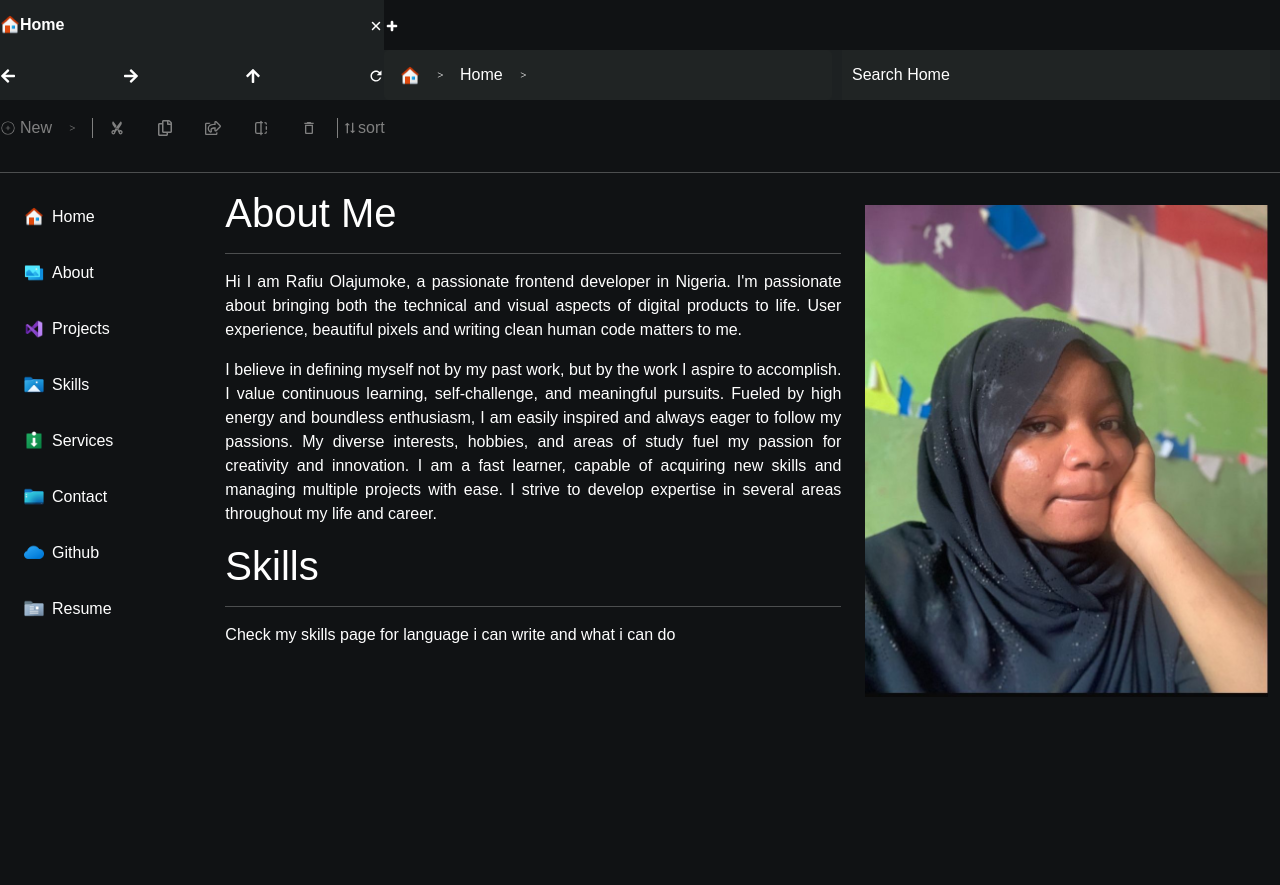
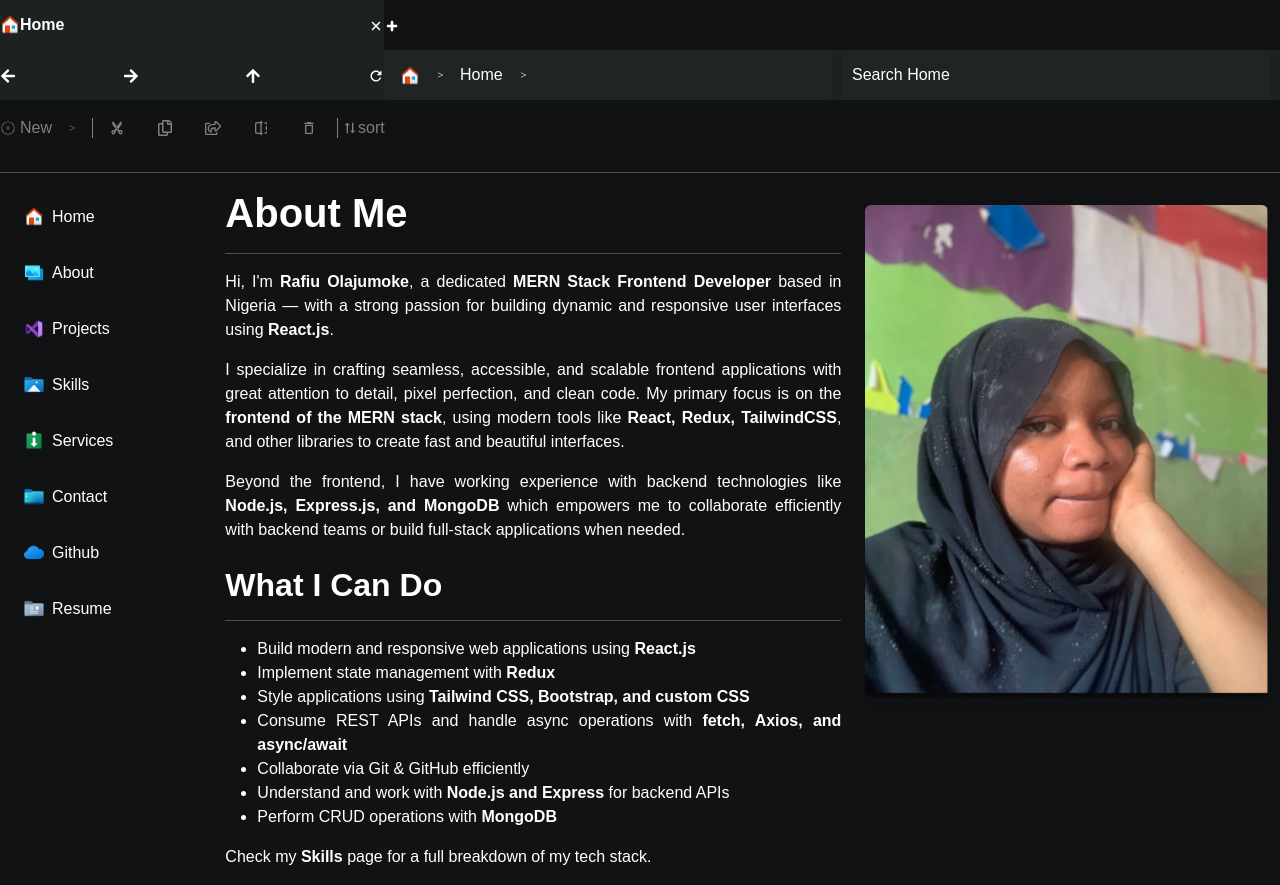
Before and after one commit to Rafiu-Olajumoke01/finalized-portfolio, a React (Create React App) app: page /about in a window 1280 px wide. Before the commit the page ends 800 px from the top, so only its background shows below. Built offline with nearby package versions, Linux system fonts and the light colour scheme.

Commit message:
newAdjustments

```diff
--- a/src/pages/About.js
+++ b/src/pages/About.js
@@ -15,29 +15,39 @@ function About() {
 
           <div className="col-md-6">
             <div className="about-me">
-              <h1 className=''>About Me</h1>
+              <h1 className='text-white fw-bold'>About Me</h1>
               <hr />
-              <p>Hi I am Rafiu Olajumoke, a passionate frontend developer in Nigeria. I'm passionate about bringing both the technical and visual aspects of digital products to life. User experience, beautiful pixels and writing clean human code matters to me.</p>
+              <p className='text-white'>
+                Hi, I'm <strong>Rafiu Olajumoke</strong>, a dedicated <strong>MERN Stack Frontend Developer</strong> based in Nigeria — with a strong passion for building dynamic and responsive user interfaces using <strong>React.js</strong>.
+              </p>
 
-              <p>I believe in defining myself not by my past work, but by the work I aspire to accomplish. I value continuous learning, self-challenge, and meaningful pursuits. Fueled by high energy and boundless enthusiasm, I am easily inspired and always eager to follow my passions. My diverse interests, hobbies, and areas of study fuel my passion for creativity and innovation. I am a fast learner, capable of acquiring new skills and managing multiple projects with ease. I strive to develop expertise in several areas throughout my life and career.</p>
+              <p className='text-white'>
+                I specialize in crafting seamless, accessible, and scalable frontend applications with great attention to detail, pixel perfection, and clean code. My primary focus is on the <strong>frontend of the MERN stack</strong>, using modern tools like <strong>React, Redux, TailwindCSS</strong>, and other libraries to create fast and beautiful interfaces.
+              </p>
 
+              <p className='text-white'>
+                Beyond the frontend, I have working experience with backend technologies like <strong>Node.js, Express.js, and MongoDB</strong> which empowers me to collaborate efficiently with backend teams or build full-stack applications when needed.
+              </p>
 
-
-              <div className="skills">
-                <h1>Skills</h1>
+              <div className="skills mt-4">
+                <h2 className='text-white fw-bold'>What I Can Do</h2>
                 <hr />
-
-                <p>Check my skills page for language i can write and what i can do</p>
-
+                <ul className='text-white'>
+                  <li>Build modern and responsive web applications using <strong>React.js</strong></li>
+                  <li>Implement state management with <strong>Redux</strong></li>
+                  <li>Style applications using <strong>Tailwind CSS, Bootstrap, and custom CSS</strong></li>
+                  <li>Consume REST APIs and handle async operations with <strong>fetch, Axios, and async/await</strong></li>
+                  <li>Collaborate via Git & GitHub efficiently</li>
+                  <li>Understand and work with <strong>Node.js and Express</strong> for backend APIs</li>
+                  <li>Perform CRUD operations with <strong>MongoDB</strong></li>
+                </ul>
+                <p className='mt-2'>Check my <strong>Skills</strong> page for a full breakdown of my tech stack.</p>
               </div>
-
-
-
             </div>
           </div>
 
           <div className="col-md-4 mt-3 myself">
-            <img src={require("./../port image/jummy.jfif")} alt="" className='img-fluid'/>
+            <img src={require("./../port image/jummy.jfif")} alt="Rafiu Olajumoke" className='img-fluid rounded shadow' />
           </div>
         </div>
       </div>
```
